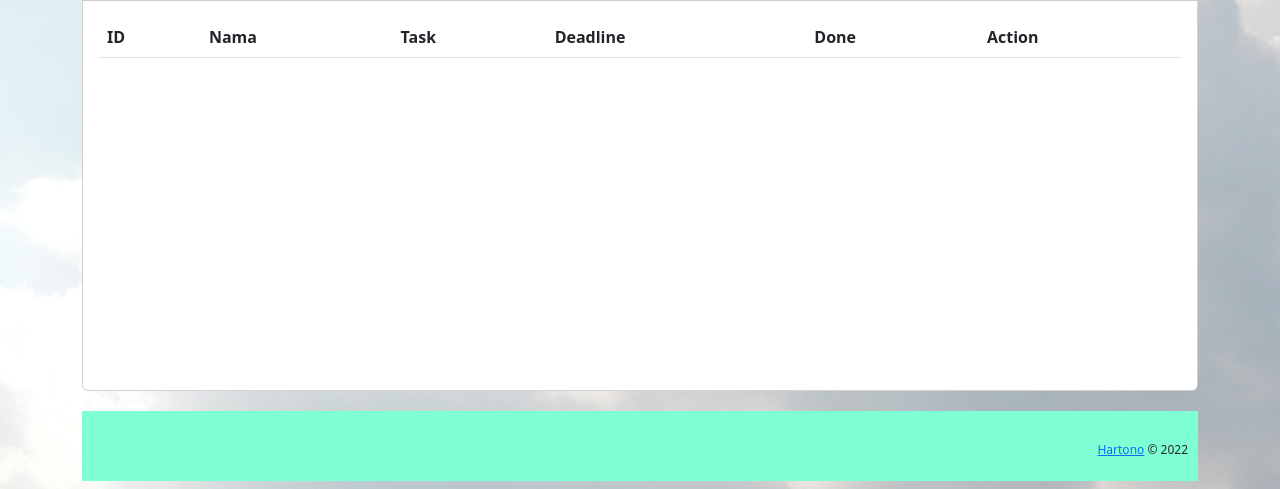
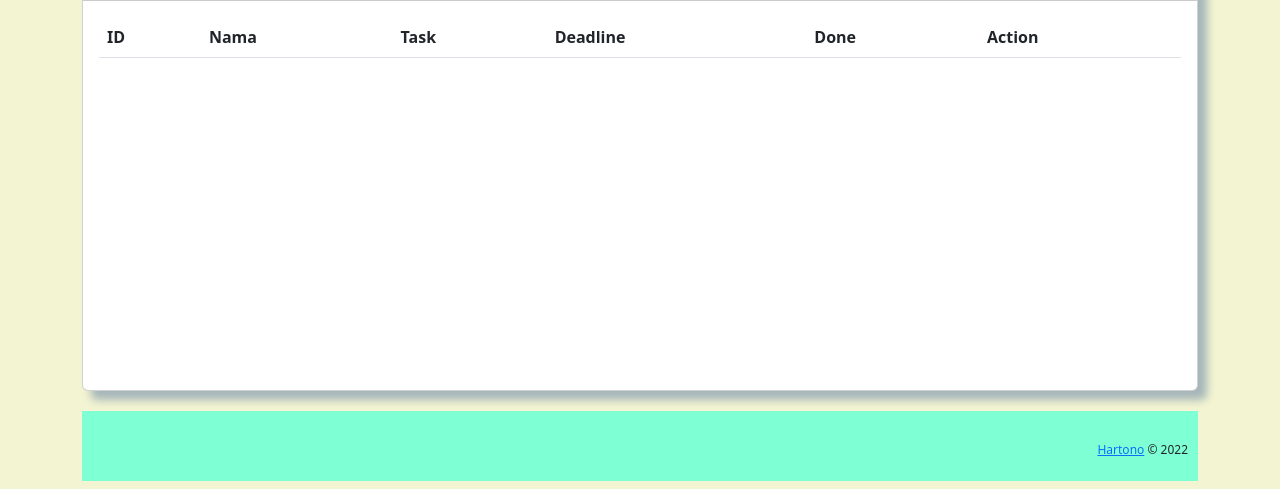
Before and after one commit to kaconk17/goTaskApp, a plain HTML site: page views/index.html in a window 1280 px wide. Shown: the part 311-800 px from the top of the page. Drawn offline with nearby package versions, Linux system fonts and the light colour scheme; no server answers.

Commit message:
add shadow

```diff
--- a/views/index.html
+++ b/views/index.html
@@ -6,9 +6,9 @@
     <meta name="viewport" content="width=device-width, initial-scale=1.0">
     <title>{{.title}}</title>
    <style>
-    body {
-        background-image: url("bg.jpg");
-        background-size: cover;
+
+    .card, .navbar {
+        box-shadow: 9px 9px 9px #a5b6ba;
     }
     .top-wrapper {
     padding: 60px 0 70px 0;
@@ -35,7 +35,7 @@
     <link href="https://cdn.jsdelivr.net/npm/bootstrap@5.2.0/dist/css/bootstrap.min.css" rel="stylesheet" integrity="sha384-gH2yIJqKdNHPEq0n4Mqa/HGKIhSkIHeL5AyhkYV8i59U5AR6csBvApHHNl/vI1Bx" crossorigin="anonymous">
     <link rel="stylesheet" href="https://fonts.googleapis.com/css2?family=Material+Symbols+Outlined:opsz,wght,FILL,GRAD@48,400,0,0" />
 </head>
-<body>
+<body style="background-color: rgb(243, 244, 209);">
     <div class="container">
         <nav class="navbar bg-primary bg-opacity-25">
             <div class="container-fluid">
```
